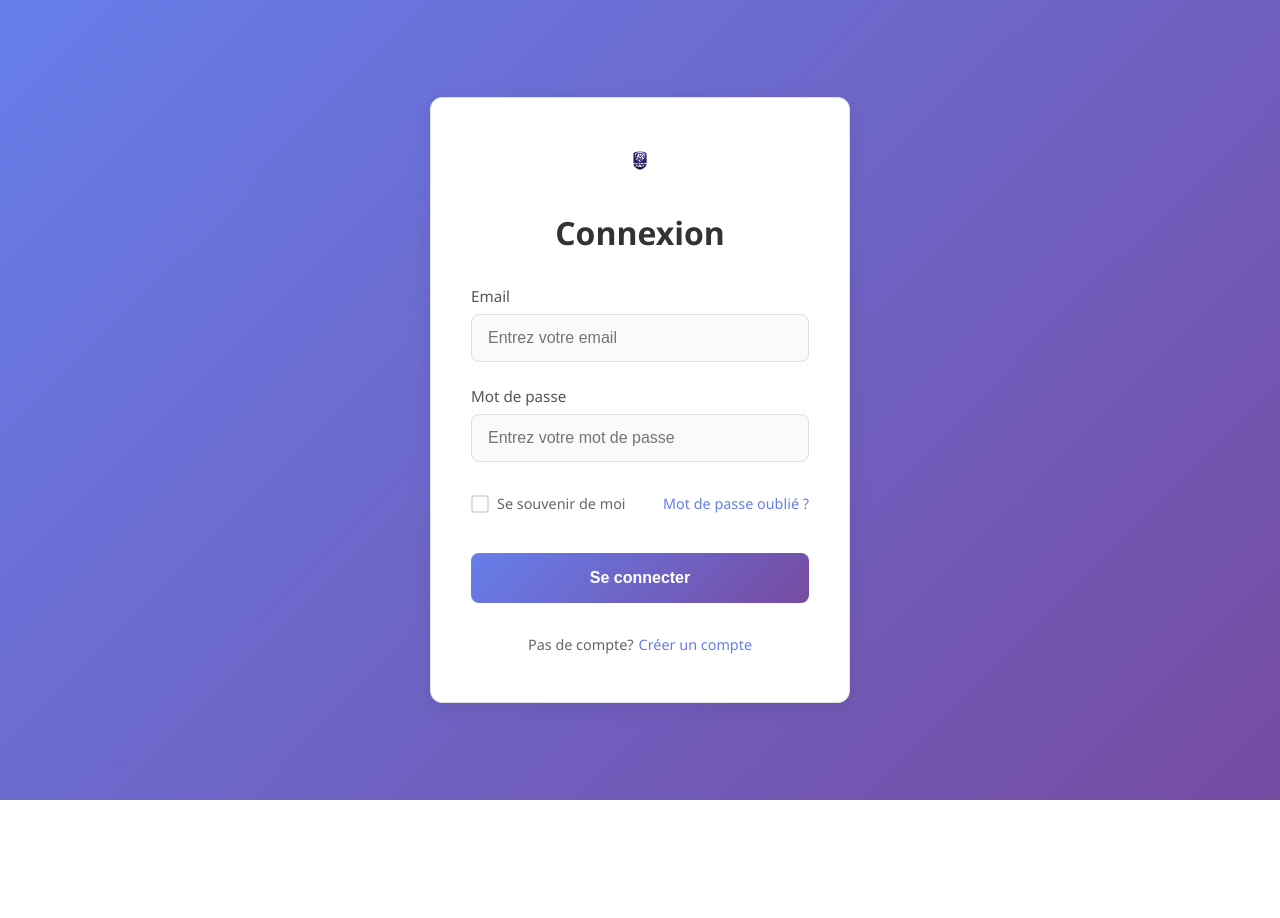
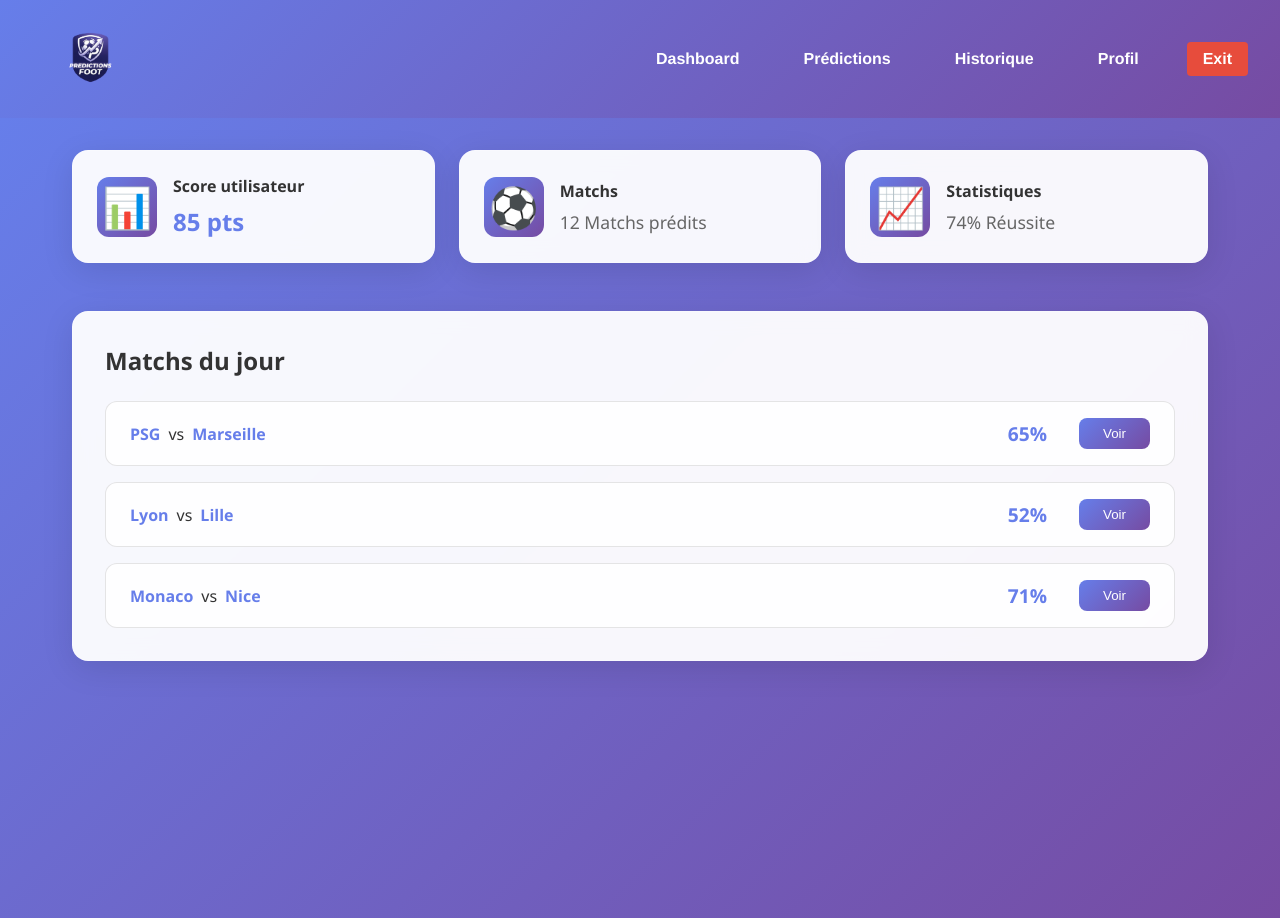
Before and after one commit to EdileneSilva/Match-Prediction-App, a Vue app in the folder match_prediction_app-front/: page / in a window 1280 px wide. Before the commit this address led to /login. Before the commit the page ends 800 px from the top, so only its background shows below. Built offline with nearby package versions, Linux system fonts and the light colour scheme.

Commit message:
fix: disable middleware temporarily

```diff
--- a/match_prediction_app-front/src/api/client.js
+++ b/match_prediction_app-front/src/api/client.js
@@ -1,15 +1,20 @@
 const API_BASE_URL = 'http://localhost:8000';
 
 async function request(endpoint, options = {}) {
-    const token = localStorage.getItem('token');
+  // ⬇️ Token désactivé — plus d'authentification
+  // const token = localStorage.getItem('token');
+
   const headers = {
     'Content-Type': 'application/json',
     ...options.headers,
   };
 
+  /*
+  // ⬇️ Bloc token désactivé
   if (token) {
     headers['Authorization'] = `Bearer ${token}`;
   }
+  */
 
   const config = {
     ...options,
--- a/match_prediction_app-front/src/router/index.js
+++ b/match_prediction_app-front/src/router/index.js
@@ -73,6 +73,9 @@ const router = createRouter({
 })
 
 router.beforeEach((to, from, next) => {
+  // ⬇️ DÉSACTIVATION TEMPORAIRE DE L'AUTH — SUPPRIMER EN PRODUCTION
+  return next()
+
   const token = localStorage.getItem('token')
 
   if (to.meta.requiresAuth && !token) {
```
Also changed, not shown: 1 other file (tests, documents, lock files or other folders). Lines whose indentation alone changed are shown as unchanged.
